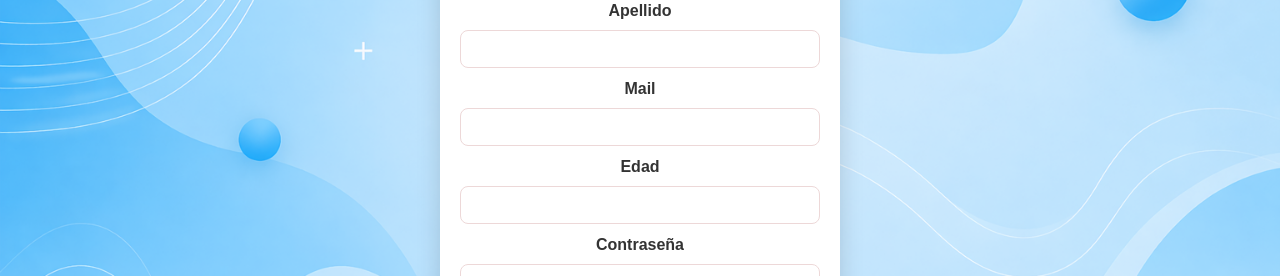
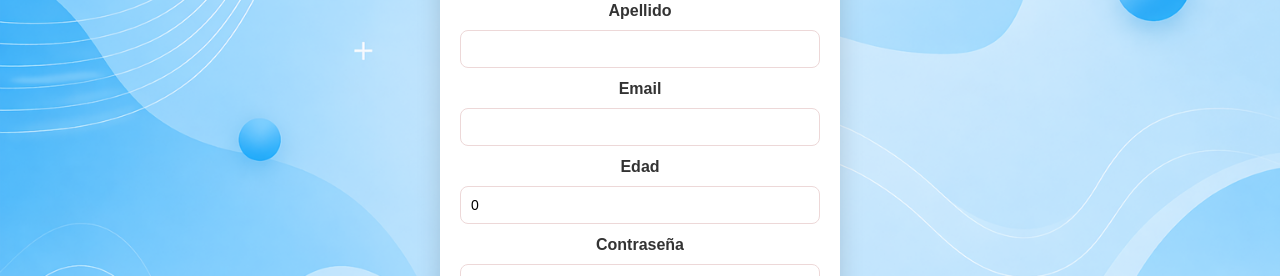
Before and after one commit to emmanuelalbe/SalaJuegos, an Angular app: page /registro in a window 1280 px wide. Shown: the part 244-520 px from the top of the page. Built offline with nearby package versions, Linux system fonts and the light colour scheme.

Commit message:
Ingreso a la pagina exitoso, proximo paso, Crear Login y Autenticacion para ingreso de sesion(2)

```diff
--- /dev/null
+++ b/src/app/config/auth-service.ts
@@ -0,0 +1,48 @@
+
+import { Injectable, OnInit } from '@angular/core';
+
+import { AuthResponse, createClient, SupabaseClient, User } from '@supabase/supabase-js';
+
+import { usuarioRegistro } from '../models/usuarioRegistro';
+
+
+@Injectable({
+  providedIn: 'root',
+})
+
+export class AuthService  {
+
+
+  supabaseUrl = 'https://igirdobwmknqfucrsxbk.supabase.co';
+
+  publicKey =' sb_publishable_Cc_fDA4zDKetBTDgb3Ayhw_hDK64eyR';
+
+  supabase: SupabaseClient <any, 'public', 'public', any,any>;
+
+  usuarioActual: User | null = null;
+
+  constructor(){
+      this.supabase = createClient(this.supabaseUrl,this.publicKey)
+  }
+
+  async registrarUsuario(datos:usuarioRegistro): Promise<void> {
+    const response: AuthResponse = await this.supabase?.auth.signUp({
+      email: datos.email,
+      password: datos.password,
+      options:{
+        data: {
+          nombre: datos.nombre,
+          apellido: datos.apellido,
+          edad: datos.edad
+        }
+      }
+    });
+      if(response.error){
+        console.log(response.error.message)
+      }{
+        console.log(response.data);
+        this.usuarioActual = response.data.user;
+      }
+  }
+
+}
--- a/src/app/pages/registro/registro.css
+++ b/src/app/pages/registro/registro.css
@@ -29,7 +29,6 @@
 .form-group {
     display: flex;
     flex-direction: column;
-    flex-wrap: wrap;
 }
 
 /* Labels */
--- a/src/app/pages/registro/registro.html
+++ b/src/app/pages/registro/registro.html
@@ -4,7 +4,7 @@
 
     <h1 class="card-title">Registrate</h1>
 
-      <form class="card-form" [formGroup]="formulario" (ngSubmit)="mosrarDatos()">
+      <form class="card-form" [formGroup]="formulario" (ngSubmit)="mostrarDatos()">
 
       <!-- NOMBRE -->
       <div class="form-group">
@@ -49,17 +49,17 @@
 
       <!-- MAIL -->
       <div class="form-group">
-        <label for="mail">Mail</label>
-        <input id="mail" type="email" formControlName="mail"
-          [className]="formulario.controls.mail.invalid && formulario.controls.mail.touched ? 'error' : ''" />
+        <label for="email">Email</label>
+        <input id="email" type="email" formControlName="email"
+          [className]="formulario.controls.email.invalid && formulario.controls.email.touched ? 'error' : ''" />
 
-        @if (formulario.controls.mail.errors && formulario.controls.mail.touched) {
+        @if (formulario.controls.email.errors && formulario.controls.email.touched) {
 
-          @if (formulario.controls.mail.errors['required']) {
-            <small class="small-error">El mail es obligatorio</small>
+          @if (formulario.controls.email.errors['required']) {
+            <small class="small-error">El email es obligatorio</small>
           }
 
-          @else if (formulario.controls.mail.errors['email']) {
+          @else if (formulario.controls.email.errors['email']) {
             <small class="small-error">Formato inválido</small>
           }
 
@@ -104,7 +104,7 @@
         }
       </div>
 
-      <button type="submit" class="btn-submit">Mostrar Datos</button>
+      <button type="submit" class="btn-submit" >Mostrar Datos</button>
 
     </form>
   </div>
--- a/src/app/pages/registro/registro.ts
+++ b/src/app/pages/registro/registro.ts
@@ -1,5 +1,8 @@
 import { Component, OnInit } from '@angular/core';
 import { FormControl, FormGroup, ReactiveFormsModule,Validators } from '@angular/forms';
+import { inject } from '@angular/core';
+import { AuthService } from '../../config/auth-service';
+import { usuarioRegistro } from '../../models/usuarioRegistro';
 
 
 
@@ -11,30 +14,38 @@ import { FormControl, FormGroup, ReactiveFormsModule,Validators } from '@angular
 })
 export class Registro{
 
+  authService = inject(AuthService);
+
 formulario = new FormGroup({
   nombre: new FormControl('', {
+    nonNullable: true,
     validators: [Validators.minLength(3), Validators.required]
   }),
   apellido: new FormControl('', {
+    nonNullable: true,
     validators: [Validators.minLength(4), Validators.required]
   }),
-  mail: new FormControl('', {
+  email: new FormControl('', {
+    nonNullable: true,
     validators: [Validators.email, Validators.required]
   }),
-  edad: new FormControl('', {
+  edad: new FormControl<number>(0, {
+    nonNullable: true,
     validators: [Validators.required, Validators.min(10), Validators.max(99)]
   }),
   password: new FormControl('', {
+    nonNullable: true,
     validators: [Validators.required]
   })
 });
 
-  mosrarDatos(){
-    console.log(this.formulario.value);
-  }
+  mostrarDatos(){
 
+  const datos = this.formulario.getRawValue();
 
+    this.authService.registrarUsuario(datos);
 
+}
 
 
 }
```
Also changed, not shown: 2 other files (tests, documents, lock files or other folders).
